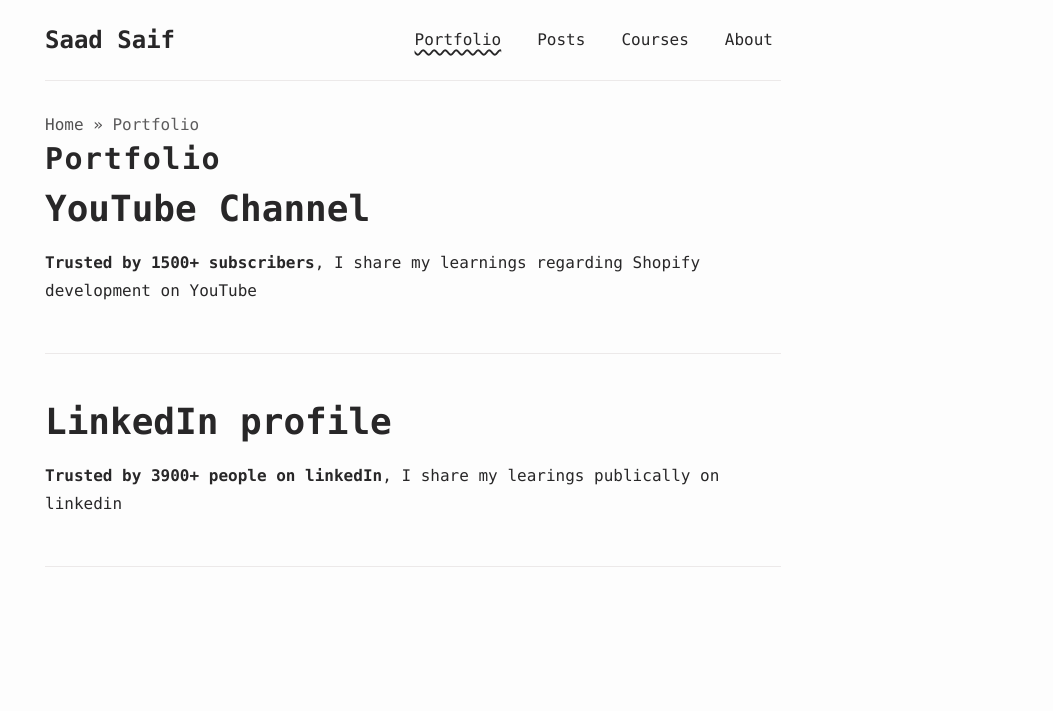
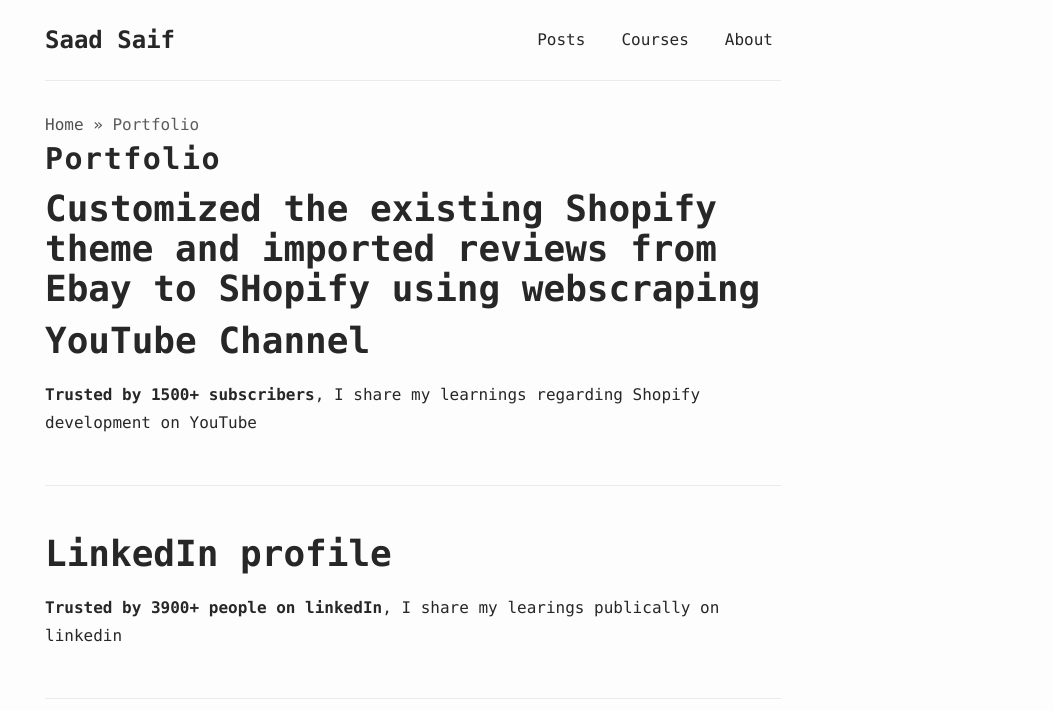
Before and after one commit to saadsaif97/saadsaif97.github.io, an Astro site: page /portfolio in a window 1280 px wide. Shown: the top 711 px of the page, without its empty margins (227-1280 px from the left). Built offline with nearby package versions, Linux system fonts and the light colour scheme; Astro itself is replaced by a stand-in of ours.

Commit message:
portfolio

```diff
--- a/src/components/Header.astro
+++ b/src/components/Header.astro
@@ -68,11 +68,6 @@
             "sm:mt-0 sm:flex sm:w-auto sm:gap-x-5 sm:gap-y-0",
           ]}
         >
-          <li class="col-span-2">
-            <a href="/portfolio" class:list={{ "active-nav": isActive("/portfolio") }}>
-              Portfolio
-            </a>
-          </li>
           <li class="col-span-2">
             <a href="/posts" class:list={{ "active-nav": isActive("/posts") }}>
               Posts
--- a/src/pages/portfolio.md
+++ b/src/pages/portfolio.md
@@ -2,6 +2,10 @@
 layout: ../layouts/AboutLayout.astro
 title: "Portfolio"
 ---
+
+# Customized the existing Shopify theme and imported reviews from Ebay to SHopify using webscraping
+
+
 
 # YouTube Channel
 
```
